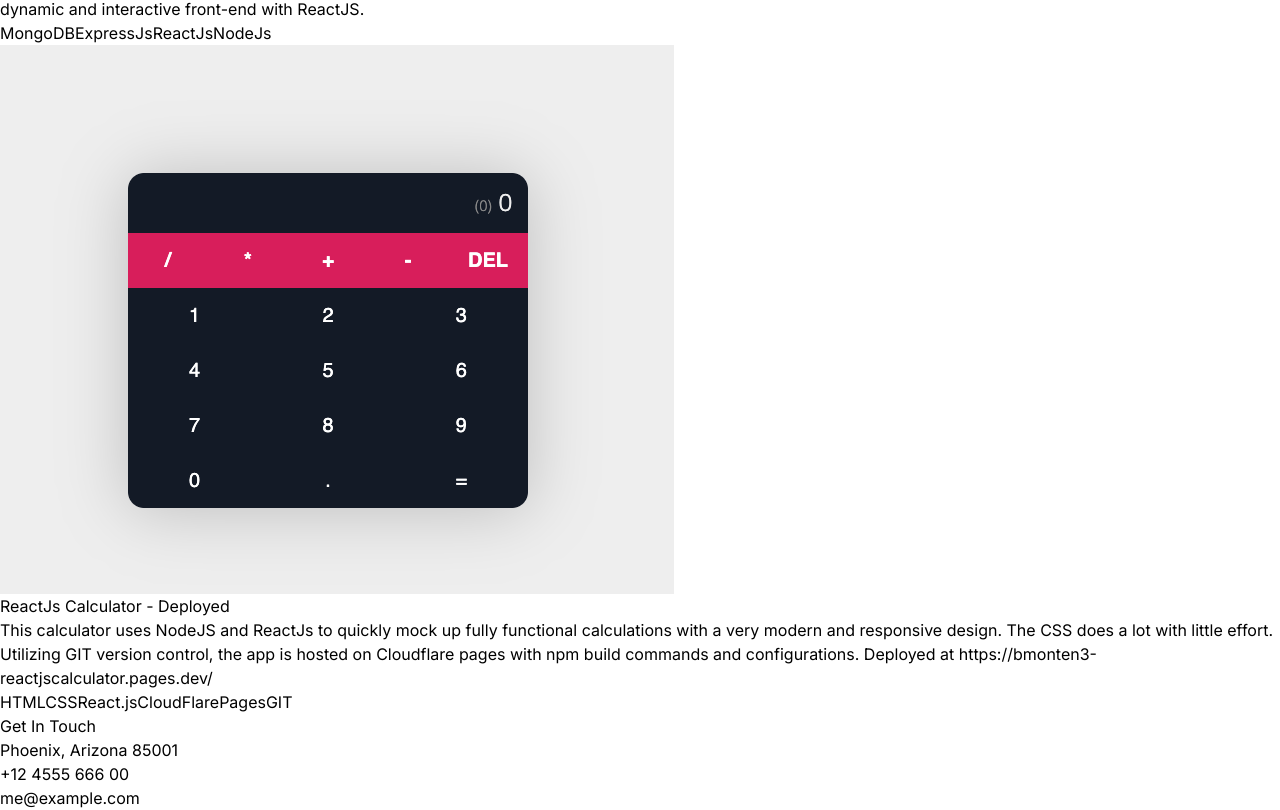
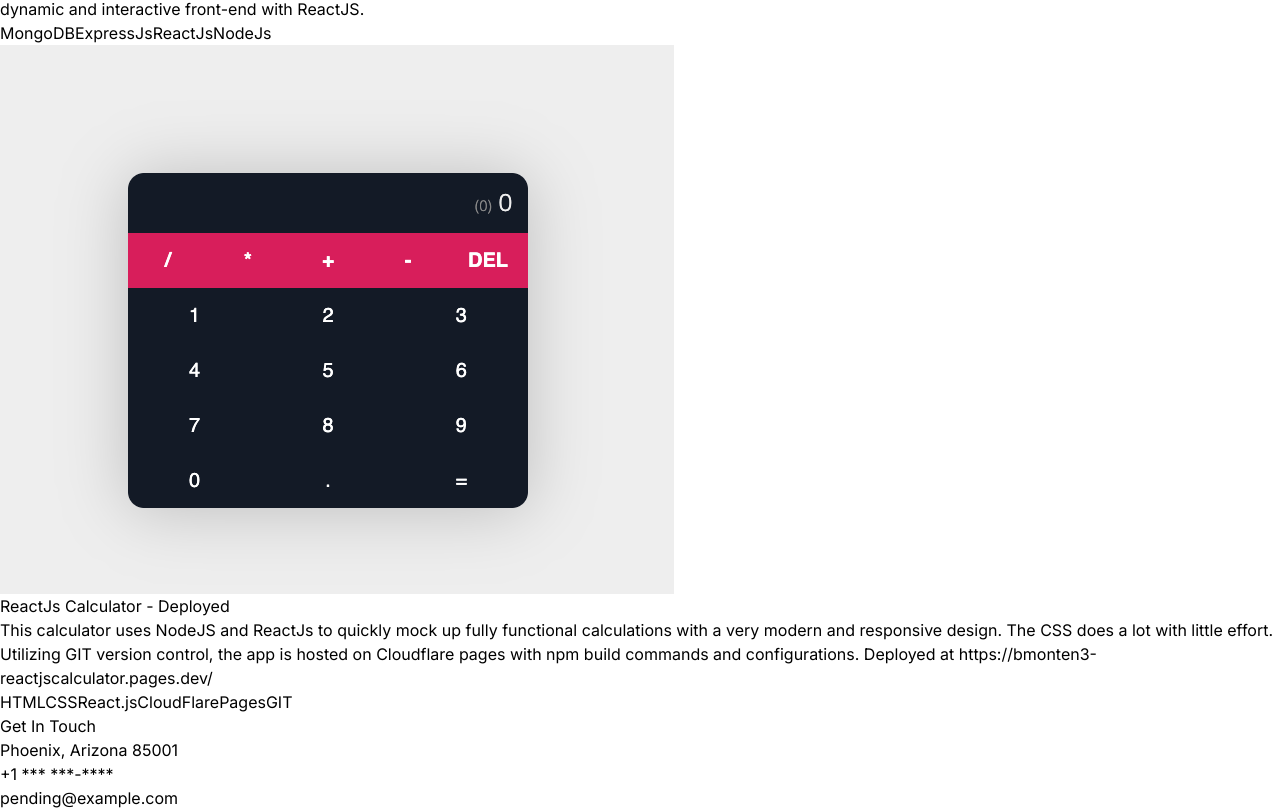
Before and after one commit to bmonten3/bmontenegro-portfolio, a React (Vite) app: page / in a window 1280 px wide. Shown: the part 4728-5538 px from the top of the page. Built offline with nearby package versions, Linux system fonts and the light colour scheme.

Commit message:
contact update

```diff
--- a/src/constants/index.js
+++ b/src/constants/index.js
@@ -67,6 +67,6 @@ export const PROJECTS = [
 
 export const CONTACT = {
   address: "Phoenix, Arizona 85001 ",
-  phoneNo: "+12 4555 666 00 ",
-  email: "me@example.com",
+  phoneNo: "+1 *** ***-****",
+  email: "pending@example.com",
 };
```
